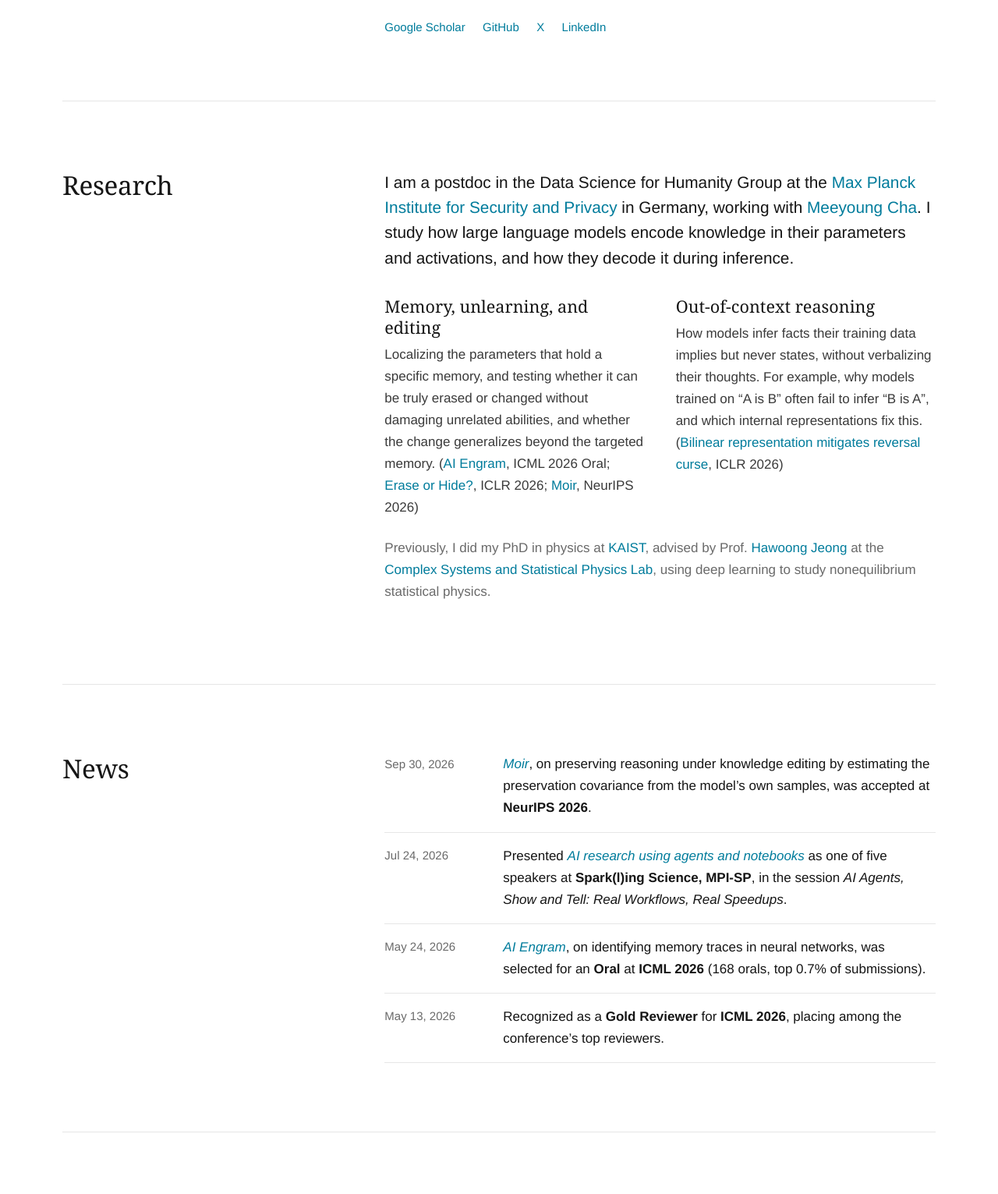
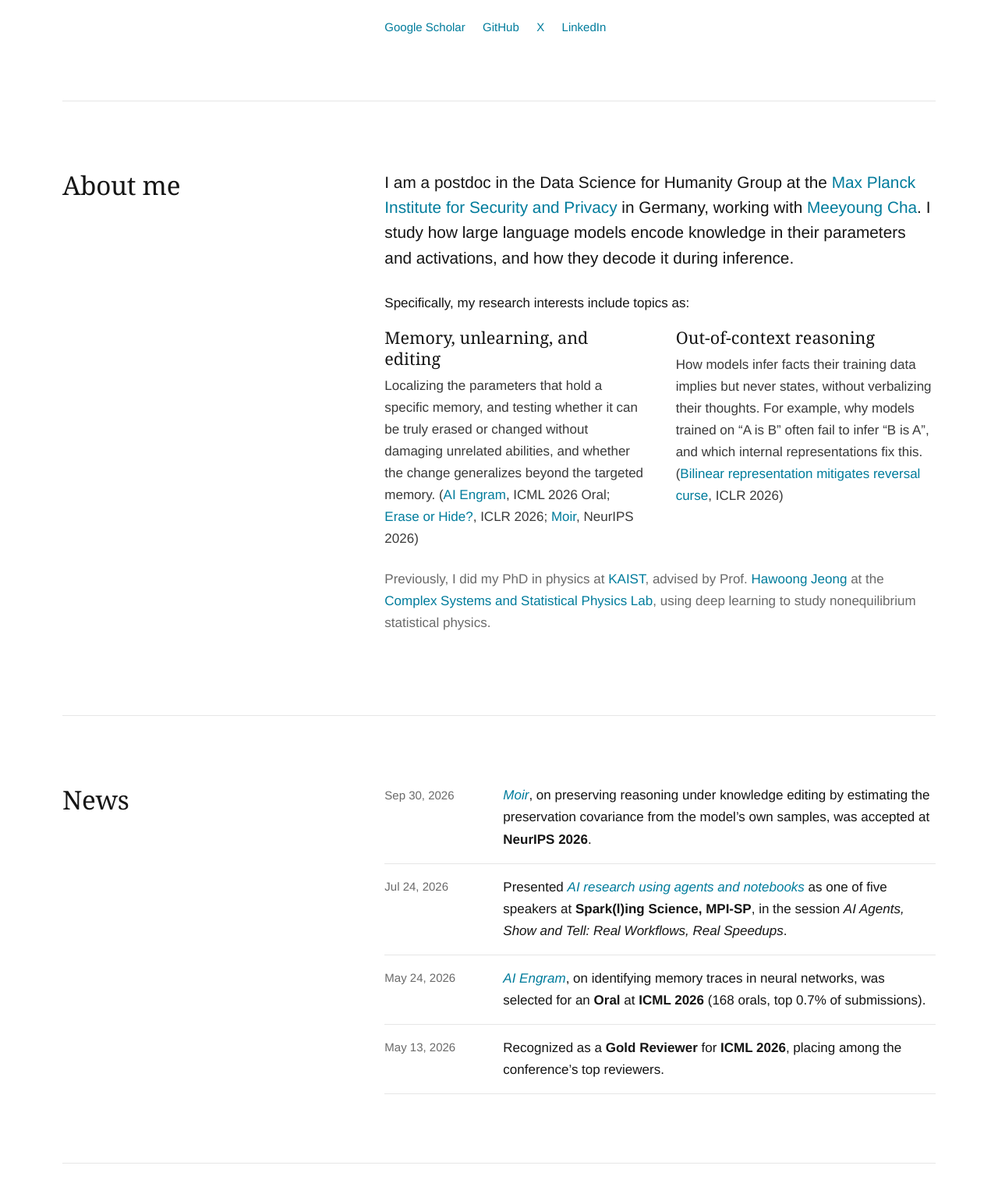
Before and after one commit to kdkyum/kdkyum.github.io, a Jekyll site: the page built from index.html, in a window 1280 px wide, cut to the strip 415-1951 px from the top of the page. Shown: the top 1531 px of the strip at 78% size. Built offline with Jekyll 4.4.1, drawn with Linux system fonts in a browser that asks for light colours; some web fonts are replaced.

Commit message:
feat(home): rename Research section to About me and add topics lead-in
Co-Authored-By: Claude Opus 5.5 <noreply@anthropic.com>

```diff
--- a/index.html
+++ b/index.html
@@ -53,6 +53,8 @@
   .row p { margin: 0 0 1rem; }
   .row .big { font-size: 1.3rem; line-height: 1.55; }
   .topics { display: grid; grid-template-columns: repeat(2, minmax(0, 1fr)); gap: 1.5rem 2.5rem; margin: 2rem 0 1.5rem; }
+  .row .lead-in { margin: 1.75rem 0 0; }
+  .lead-in + .topics { margin-top: 1rem; }
   .topics h3 { margin: 0 0 .5rem; font-size: 1.35rem; line-height: 1.25; }
   .topics p { margin: 0; color: #3A3A3A; }
   .muted { color: var(--muted); }
@@ -134,10 +136,11 @@
 </header>
 
 <main class="wrap">
-  <section class="row" id="research" aria-labelledby="research-h">
-    <h2 id="research-h" class="serif">Research</h2>
+  <section class="row" id="about" aria-labelledby="about-h">
+    <h2 id="about-h" class="serif">About me</h2>
     <div>
       <p class="big">I am a postdoc in the Data Science for Humanity Group at the <a href="https://www.mpi-sp.org">Max Planck Institute for Security and Privacy</a> in Germany, working with <a href="https://www.mpi-sp.org/cha">Meeyoung Cha</a>. I study how large language models encode knowledge in their parameters and activations, and how they decode it during inference.</p>
+      <p class="lead-in">Specifically, my research interests include topics as:</p>
       <div class="topics">
         <div>
           <h3 class="serif">Memory, unlearning, and editing</h3>
```
